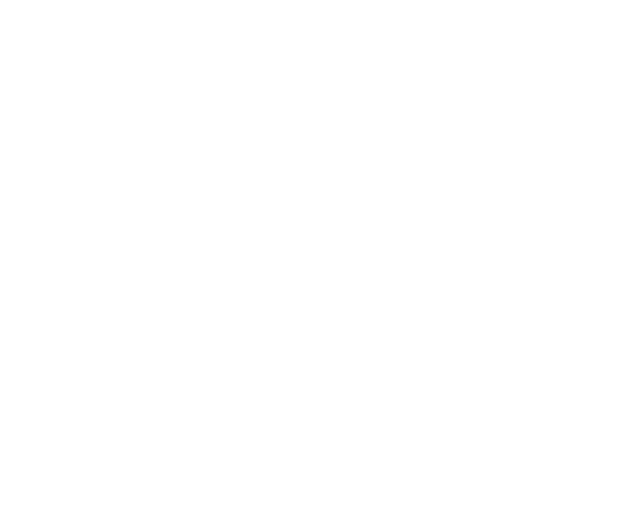
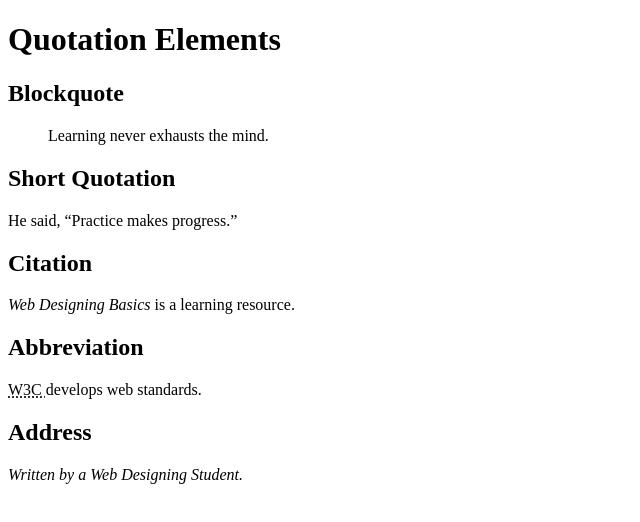
Before and after one commit to raghav00007/WDW_10116, a plain HTML site: page web designing workshop/assignment9.html in a window 1280 px wide. Shown: the whole page, without its empty margins (0-640 px from the left). Drawn offline with Linux system fonts and the light colour scheme.

Commit message:
assignment9 complete code

```diff
--- a/web designing workshop/assignment9.html
+++ b/web designing workshop/assignment9.html
@@ -4,6 +4,41 @@
     <title>Quotations</title>
 </head>
 <body>
+<h1>Quotation Elements</h1>
+
+    <h2>Blockquote</h2>
+
+    <blockquote>
+        Learning never exhausts the mind.
+    </blockquote>
+
+    <h2>Short Quotation</h2>
+
+    <p>
+        He said, <q>Practice makes progress.</q>
+    </p>
+
+    <h2>Citation</h2>
+
+    <p>
+        <cite>Web Designing Basics</cite>
+        is a learning resource.
+    </p>
+
+    <h2>Abbreviation</h2>
+
+    <p>
+        <abbr title="World Wide Web Consortium">
+            W3C
+        </abbr>
+        develops web standards.
+    </p>
+
+    <h2>Address</h2>
+
+    <address>
+        Written by a Web Designing Student.
+    </address>
 
 </body>
 </html>
```
